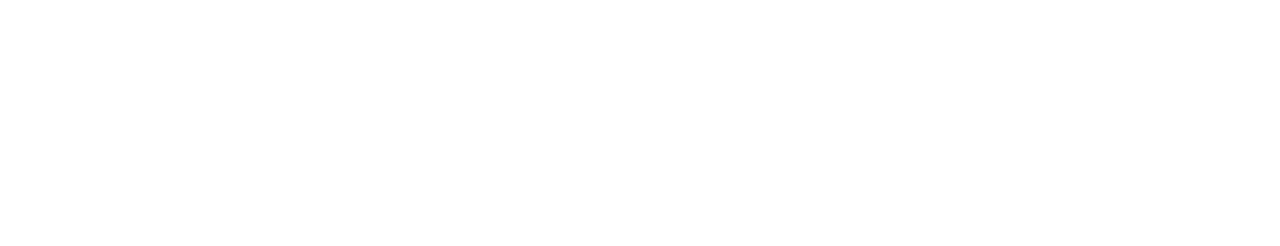
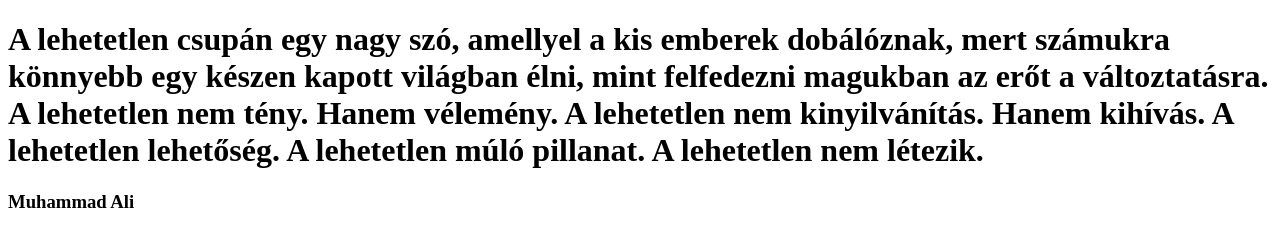
Before and after one commit to ZsonDoe/simple-quote-page, a plain HTML site: page index.html in a window 1280 px wide. Drawn offline with Linux system fonts and the light colour scheme.

Commit message:
The first one

```diff
--- a/index.html
+++ b/index.html
@@ -7,6 +7,7 @@
     <title>A simple quote page</title>
 </head>
 <body>
-
+    <h1>A lehetetlen csupán egy nagy szó, amellyel a kis emberek dobálóznak, mert számukra könnyebb egy készen kapott világban élni, mint felfedezni magukban az erőt a változtatásra. A lehetetlen nem tény. Hanem vélemény. A lehetetlen nem kinyilvánítás. Hanem kihívás. A lehetetlen lehetőség. A lehetetlen múló pillanat. A lehetetlen nem létezik.</h1>
+    <h3>Muhammad Ali</h3>
 </body>
 </html>
```
